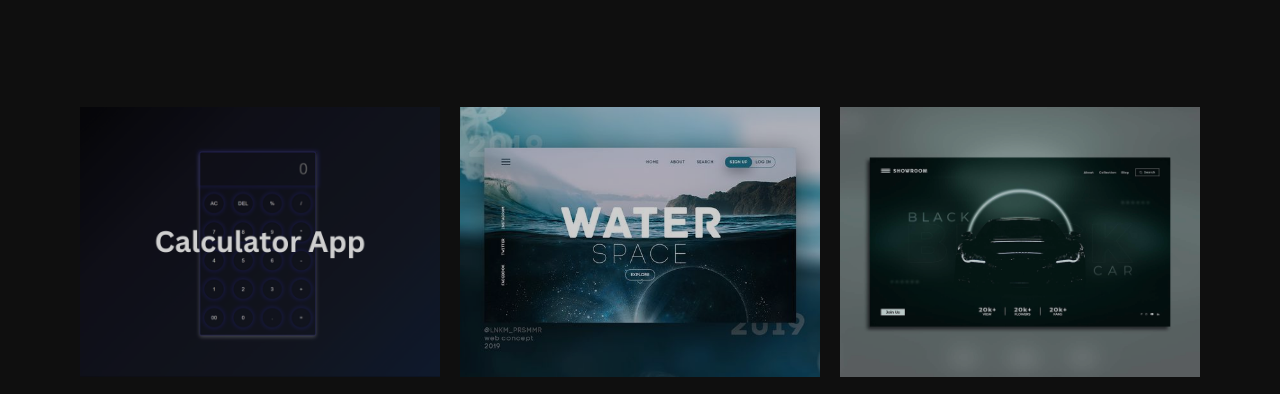
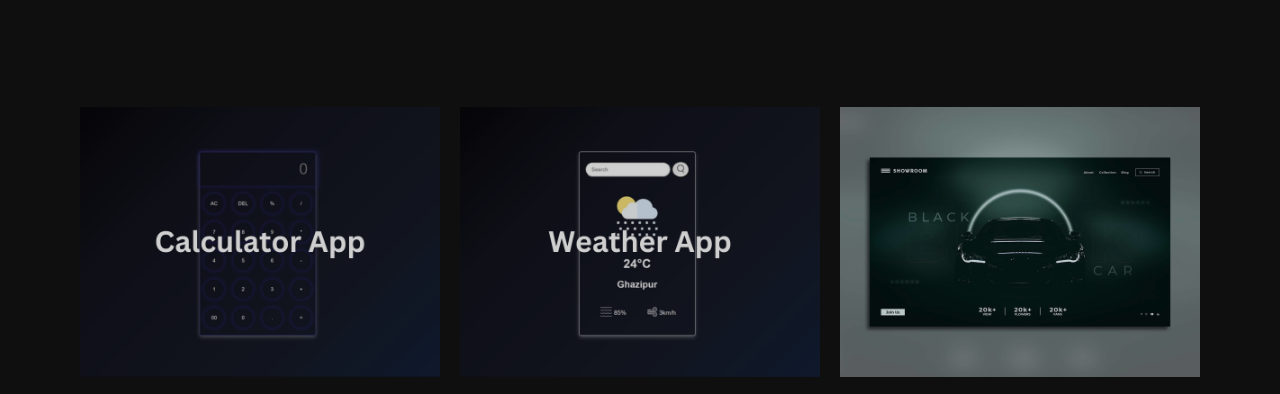
Before and after one commit to arynch24/Portfolio, a plain HTML site: page index.html in a window 1280 px wide. Shown: the part 1842-2236 px from the top of the page. Drawn offline with Linux system fonts and the light colour scheme; grey boxes are pictures that could not be loaded.

Commit message:
added weather app

```diff
--- a/index.html
+++ b/index.html
@@ -106,7 +106,7 @@
 
     <div class="box-3">
         <a href="../../Frontend Web Dev/Projects/Calculator App/src/index.html"><div class="p-1"></div></a>
-        <div class="p-2"></div>
+        <a href="../../Frontend Web Dev/Projects/Weather Forecast/src/index.html"><div class="p-2"></div></a>
         <div class="p-3"></div>
         <div class="p-4"></div>
         <div class="p-5"></div>
--- a/style.css
+++ b/style.css
@@ -293,7 +293,7 @@ p {
 }
 
 .p-2 {
-    background-image: url(2.jpg);
+    background-image: url(weather.png);
 }
 
 .p-3 {
```
Also changed, not shown: weather.png (added).
